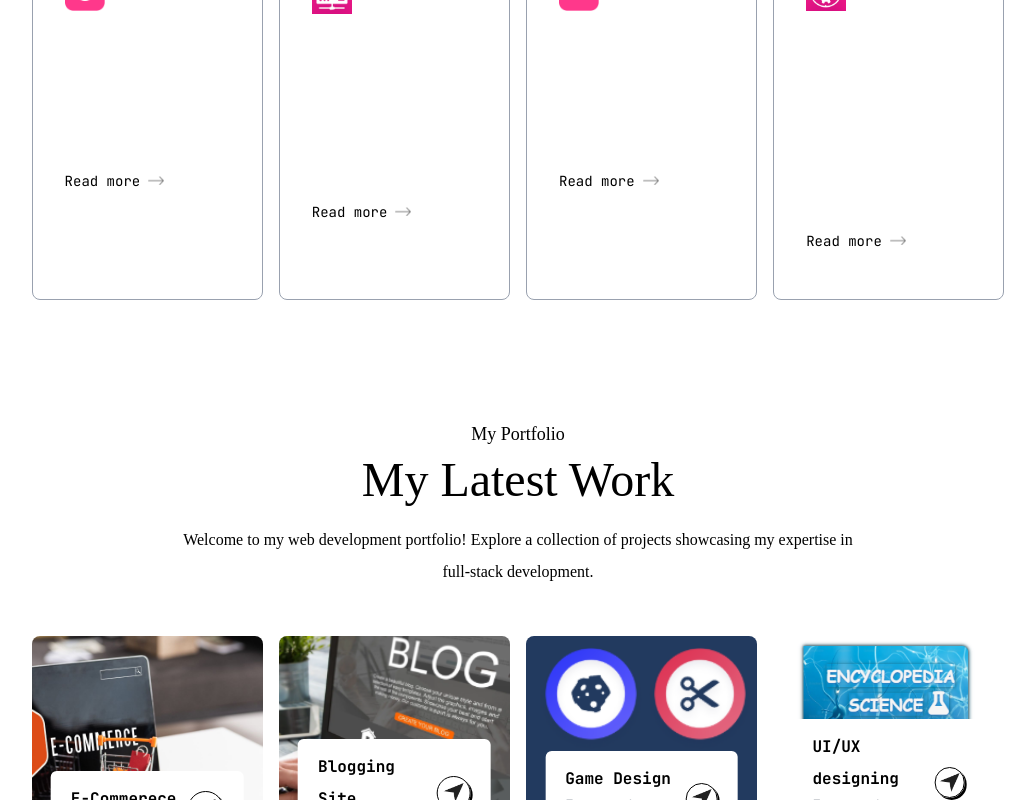
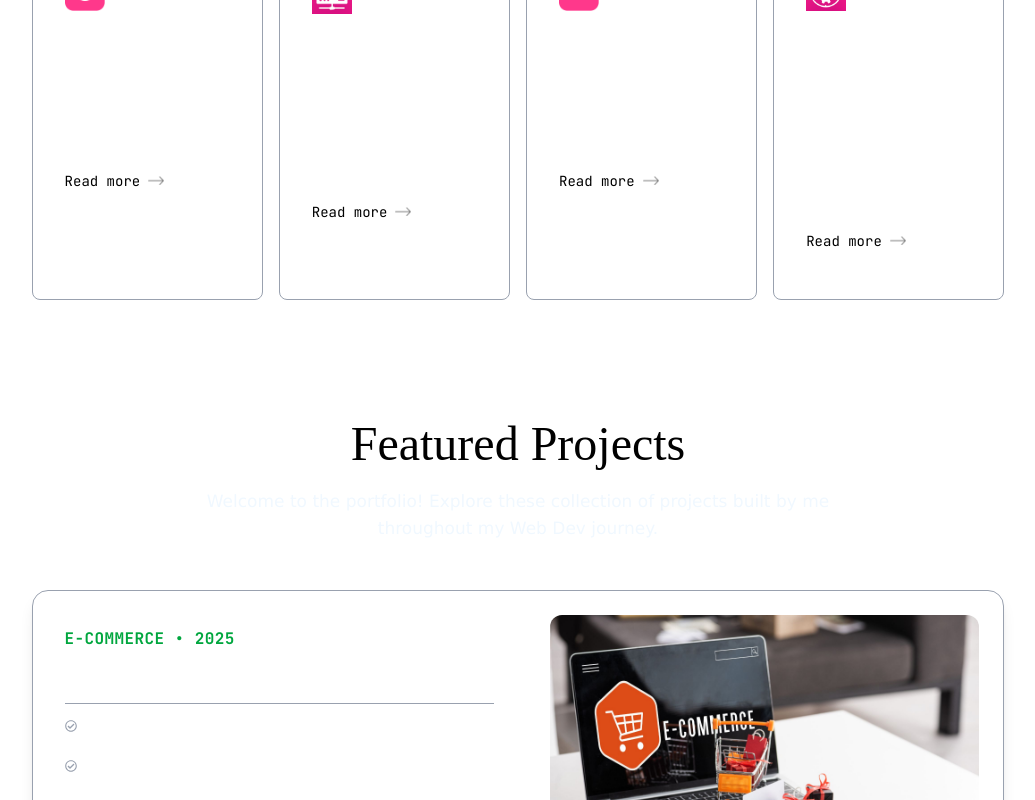
Before and after one commit to Sumnayak-Dev007/Portfolio, a Next.js app in the folder portfolio/: page / in a window 1280 px wide. Shown: the part 2000-2800 px from the top of the page, without its empty margins (122-1157 px from the left). Built offline with nearby package versions, Linux system fonts and the light colour scheme.

Commit message:
projects.jsx

```diff
--- a/portfolio/app/components/Header.jsx
+++ b/portfolio/app/components/Header.jsx
@@ -34,7 +34,7 @@ const Header = () => {
 >
 
   <span className="mt-4 block text-gray-200 font-bold font-medium text-4xl sm:text-5xl md:text-6xl">
-   Hi, I am
+   Hi,I am
   </span>
 </motion.p>
 
--- a/portfolio/app/components/Navbar.jsx
+++ b/portfolio/app/components/Navbar.jsx
@@ -40,7 +40,7 @@ const Navbar = () => {
             <li><a className='font-ovo font-semibold underline-animate' href="#top">Home</a></li>
             <li><a className='font-ovo font-semibold underline-animate' href="#about">About me</a></li>
             <li><a className='font-ovo font-semibold underline-animate' href="#services">Services</a></li>
-            <li><a className='font-ovo font-semibold underline-animate' href="#work">My Work</a></li>
+            <li><a className='font-ovo font-semibold underline-animate' href="#work">Projects</a></li>
             <li><a className='font-ovo font-semibold underline-animate' href="#contact">Contact me</a></li>
             </ul>
 
@@ -62,7 +62,7 @@ const Navbar = () => {
         <li><a className='font-ovo' onClick={closeMenu} href="#top">Home</a></li>
             <li><a className='font-ovo' onClick={closeMenu} href="#about">About me</a></li>
             <li><a className='font-ovo' onClick={closeMenu} href="#services">Services</a></li>
-            <li><a className='font-ovo' onClick={closeMenu} href="#work">My Work</a></li>
+            <li><a className='font-ovo' onClick={closeMenu} href="#work">Projects</a></li>
             <li><a className='font-ovo' onClick={closeMenu} href="#contact">Contact me</a></li>
       </ul>
 
--- /dev/null
+++ b/portfolio/app/components/Projects.jsx
@@ -0,0 +1,163 @@
+import { assets, workData } from '@/assets/assets'
+import Image from 'next/image'
+import { FaRegCheckCircle, FaChevronLeft, FaChevronRight } from "react-icons/fa";
+import React from 'react'
+
+const Projects = () => {
+  return (
+    <div id='work' className='w-full  px-[12%] py-10 scroll-mt-20 '>
+
+      <h2 className='text-center text-5xl font-ovo'>Featured Projects</h2>
+      <p className='text-center max-w-2xl mx-auto mt-5 mb-12 font-nunito-v3'>
+        Welcome to the portfolio! Explore these collection of projects
+         built by me throughout my Web Dev journey.
+      </p>
+
+       <section className="my-10 ">
+      {/* Desktop Grid (2-column layout) */}
+      <div className="hidden lg:grid grid-cols-1 gap-10 ">
+        {workData.map((project, index) => (
+          <div
+            key={index}
+            className="group border border-gray-400 rounded-2xl overflow-hidden shadow-lg flex"
+          >
+            {/* Left Content */}
+            <div className="flex-1 p-8 flex flex-col justify-between">
+              <div>
+                <h4 className="text-green-600 font-semibold uppercase tracking-wide mb-2">
+                  {project.tag} • {project.year}
+                </h4>
+                <h2 className="text-white text-2xl font-bold mb-2">
+                  {project.title}
+                </h2>
+                <hr className='text-gray-400 mb-2' />
+                <ul className="space-y-2 text-gray-300 mb-4">
+  {project.features.map((f, i) => (
+    <li key={i} className="flex items-start gap-2">
+      <FaRegCheckCircle className="text-gray-400 text-xs mt-2 flex-shrink-0" />
+      <span className='text-white/80' >{f}</span>
+    </li>
+  ))}
+</ul>
+
+              </div>
+
+              {/* Tech Stack */}
+              <div className="">
+                <h3 className="text-gray-200 font-semibold mb-1">Tech Stack</h3>
+                <div className="flex flex-wrap gap-2">
+                  {project.stack.map((tech, i) => (
+                    <span
+                      key={i}
+                      className="px-3 py-1 bg-gray-800 text-green-600 text-sm rounded-md"
+                    >
+                      {tech}
+                    </span>
+                  ))}
+                </div>
+              </div>
+            </div>
+
+            {/* Right Image */}
+            <div className="flex-1 flex flex-col p-6 rounded-xl">
+  {/* Image (takes top space) */}
+  <div className="flex-grow">
+    <Image
+      src={project.bgImage}
+      alt={project.title}
+      width={500}
+      height={600}
+      className="rounded-xl w-full object-cover"
+    />
+  </div>
+
+  {/* Button (bottom right) */}
+  <a
+    href={project.link}
+    target="_blank"
+    className="mt-4 self-end flex items-center justify-center gap-2 px-6 py-2 border font-semibold border-white/50 rounded-full hover:bg-gray-600 transition"
+  >
+    Live
+    <Image alt="" src={assets.arrow_icon_dark} className="w-3" />
+  </a>
+</div>
+          </div>
+        ))}
+      </div>
+
+      {/* Mobile Slider */}
+<div className="lg:hidden flex overflow-x-auto snap-x snap-mandatory gap-4 px-2 scrollbar-hide">
+  {workData.map((project, index) => (
+    <div
+      key={index}
+      className="min-w-[100%] max-w-[100%] bg-gray-900 rounded-2xl snap-center shadow-lg border border-gray-700 flex-shrink-0"
+    >
+      {/* Project Image */}
+      <div
+        className="h-32  bg-contain bg-center bg-no-repeat rounded-t-2xl ml-0 px-0"
+        style={{ backgroundImage: `url(${project.bgImage})` }}
+      ></div>
+
+      {/* Content */}
+      <div className="p-4 px-[10px] flex flex-col">
+        {/* Title & Description */}
+        <h2 className="text-white text-base font-bold mb-1 break-words">
+          {project.title}
+        </h2>
+        <p className="text-gray-400 text-xs mb-2 line-clamp-2 break-words">
+          {project.description}
+        </p>
+
+        {/* Features */}
+        <ul className="space-y-1 text-gray-300 text-xs mb-3">
+          {project.features.slice(0, 4).map((f, i) => (
+            <li key={i} className="flex items-start gap-2 break-words">
+              <FaRegCheckCircle className="text-gray-400 text-[10px] mt-0.5 flex-shrink-0" />
+              <span className="text-white/80 break-words">{f}</span>
+            </li>
+          ))}
+        </ul>
+
+        {/* Tech Stack */}
+        <div className="mb-3 flex gap-1">
+          {project.stack.slice(0, 4).map((tech, i) => (
+            <span
+              key={i}
+              className="px-1 py-0.5 bg-gray-800 text-green-400 text-[8.5px] rounded-md break-words"
+            >
+              {tech}
+            </span>
+          ))}
+          {project.stack.length > 3 && (
+            <span className="px-2 py-0.5 bg-gray-700 text-white text-[10px] rounded-md">
+              +{project.stack.length - 3}
+            </span>
+          )}
+        </div>
+
+        {/* Live Button */}
+        <a
+          href={project.link}
+          target="_blank"
+          className="ml-auto inline-flex items-center gap-1 border-[0.2] border-gray-400 text-white text-xs font-medium px-3 py-2 rounded-lg hover:bg-green-700 transition"
+        >
+          Live
+          <Image alt="" src={assets.arrow_icon_dark} className="w-3" />
+        </a>
+      </div>
+    </div>
+  ))}
+
+</div>
+<div className="md:hidden block sm:hidden flex items-center justify-between mt-4 px-6 text-gray-400 text-sm">
+    <FaChevronLeft className="text-gray-500" />
+    <span className="text-xs">Swipe to explore projects</span>
+    <FaChevronRight className="text-gray-500" />
+  </div>
+    </section>
+
+    </div>
+  )
+}
+
+export default Projects
--- a/portfolio/app/components/Work.jsx
+++ /dev/null
@@ -1,51 +0,0 @@
-import { assets, workData } from '@/assets/assets'
-import Image from 'next/image'
-import React from 'react'
-
-const Work = () => {
-  return (
-    <div id='work' className='w-full  px-[12%] py-10 scroll-mt-20 '>
-      <h4 className='text-center mb-2 text-lg font-ovo'> My Portfolio</h4>
-      <h2 className='text-center text-5xl font-ovo'>My Latest Work</h2>
-      <p className='text-center max-w-2xl mx-auto mt-5 mb-12 font-ovo'>
-        Welcome to my web development portfolio! Explore a collection of projects
-showcasing my expertise in full-stack  development.
-      </p>
-
-      <div className='grid grid-auto my-10 gap-5 text-black'>
-        {workData.map((project,index)=>(
-            <div key={index}
-            className='aspect-square bg-no-repeat bg-cover  bg-center rounded-lg relative  cursor-pointer group'
-            style={{
-                    backgroundImage: `url(${project.bgImage})`,
-
-                }}>
-                    <div className='bg-white w-10/12 rounded-md absolute bottom-5 left-1/2 -translate-x-1/2 py-3 px-5 flex items-center justify-between duration-500 group-hover:bottom-7'>
-                    <div>
-                        <h2 className='font-semibold '>
-                            {project.title}
-                        </h2>
-                        <p className='text-sm text-gray-700'>
-                            {project.description}
-                        </p>
-                    </div>
-                    <div className='border rounded-full border-black  w-9  aspect-square flex items-center justify-center  shadow-[2px_2px_0_#000] group-hover:bg-lime-300 transition'>
-                        <Image src={assets.send_icon} alt='' className='w-5'/>
-                    </div>
-                    </div>
-
-
-            </div>
-        ))}
-      </div>
-      <a href="" className='w-max flex items-center justify-center gap-2
-      text-white border-[0.5px] border-white rounded-full py-3 px-10 mx-auto my-20 hover:bg-[var(--dark-hover)] duration-500'>
-        Show more <Image src={assets.right_arrow_bold_dark} alt=''
-        className='w-4'
-        />
-      </a>
-    </div>
-  )
-}
-
-export default Work
--- a/portfolio/app/globals.css
+++ b/portfolio/app/globals.css
@@ -34,6 +34,12 @@ body {
   color: aliceblue;
   line-height: 1.6;
   font-size: 14px;
+}
+.font-nunito-v3{
+  font-family:Verdana, Geneva, Tahoma, sans-serif;
+  color: aliceblue;
+  line-height: 1.6;
+  font-size: 17px;
 }
 .shadow-black {
   box-shadow: 4px 4px 0 #000;
--- a/portfolio/app/page.js
+++ b/portfolio/app/page.js
@@ -6,7 +6,7 @@ import Footer from "./components/Footer";
 import Header from "./components/Header";
 import Navbar from "./components/Navbar";
 import Services from "./components/Services";
-import Work from "./components/Work";
+import Projects from "./components/Projects";
 
 
 export default function Home() {
@@ -16,7 +16,7 @@ export default function Home() {
     <Header/>
     <About/>
     <Services/>
-    <Work/>
+    <Projects/>
     <Contact/>
     <Footer/>
     </>
--- a/portfolio/assets/assets.js
+++ b/portfolio/assets/assets.js
@@ -88,21 +88,56 @@ export const workData = [
         title: 'E-Commerece ',
         description: 'Full Stack ',
         bgImage: '/work-1.jpg',
+        year: "2025",
+        tag: "E-commerce",
+    link: "https://example2.com",
+    features: [
+      "Cart, wishlist, checkout system, Orders",
+      "Razorpay/PayPal/COD payments",
+      "Downloadable invoices",
+      "Mobile-optimized, responsive UI",
+    ],
+    stack: ["Django", "Tailwind", "MySQL","JQuery",  "JavaScript", "AWS", ],
     },
     {
         title: 'Blogging Site',
         description: 'Full Stack ',
         bgImage: '/work-2.png',
+        year: "2025",
+        tag: "BlogSite",
+    link: "https://example2.com",
+    features: [
+      "Built a dynamic blogging platform having all the fratures to create, update, delete and read blogs under different categories.",
+      "features : media uploads, user profile management, search blogs and interactive commenting with emoji support. ",
+
+    ],
+    stack: ["Django", "Tailwind", "MySQL", "JavaScript", "AWS",],
     },
     {
         title: 'Game Design',
         description: 'Frontend project',
         bgImage: '/work-3.png',
+        year: "2024",
+        tag: "Game Zone",
+    link: "https://example2.com",
+    features: [
+      "Built this browser-based game entirely in vanilla JavaScript",
+
+    ],
+    stack: ["JavaScript"],
     },
     {
         title: 'UI/UX designing',
         description: 'Frontend project',
         bgImage: '/work-4.png',
+        year: "2024",
+        tag: "FLipBook",
+    link: "https://example2.com",
+    features: [
+      "A Book on the screen",
+
+    ],
+    stack: ["HTML", "CSS"],
     },
 ]
 
--- a/portfolio/next.config.mjs
+++ b/portfolio/next.config.mjs
@@ -1,4 +1,10 @@
 /** @type {import('next').NextConfig} */
-const nextConfig = {};
+const nextConfig = {
+  //   reactStrictMode: true,
+  // output: 'export',
+  //  images: {
+  //   unoptimized: true,
+  // },
+};
 
 export default nextConfig;
```
Also changed, not shown: portfolio/package.json (+6 -2 lines), portfolio/app/components/About.jsx (line endings or trailing spaces), 1 other file (tests, documents, lock files or other folders).
